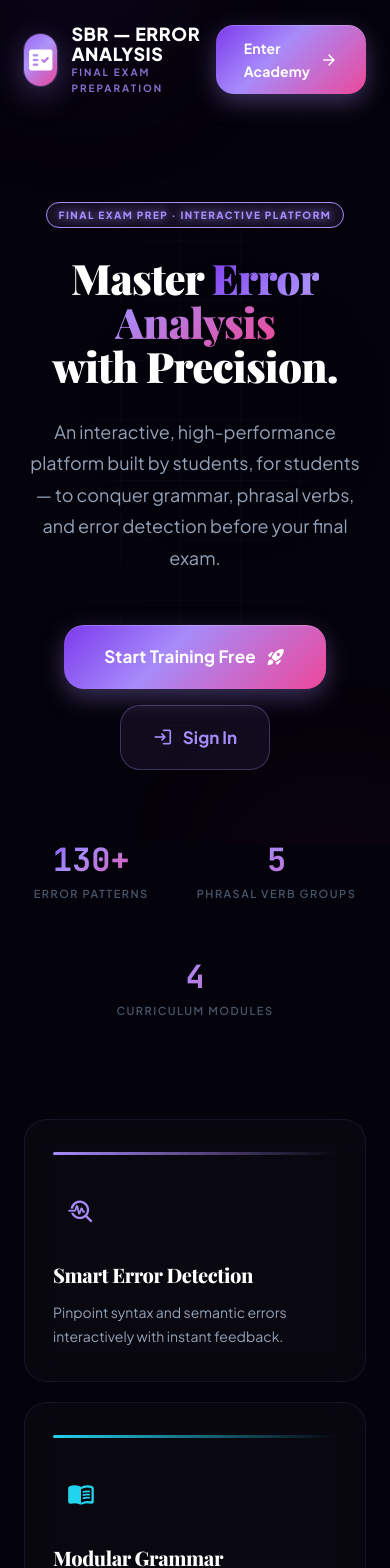
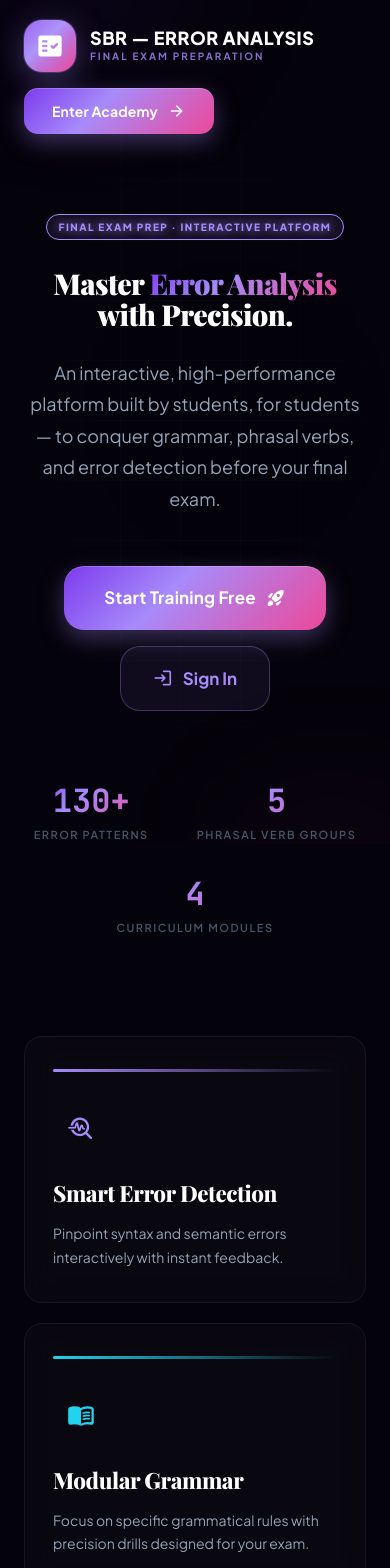
Before and after one commit to aposgda1-stack/SBR-Error-Analysis, a Next.js app: page / in a window 390 px wide. Shown: the top 1568 px of the page. Built offline with nearby package versions, Linux system fonts and the light colour scheme; a web font is replaced by a local one.

Commit message:
style: comprehensive mobile responsiveness overhaul across all pages

```diff
--- a/src/app/arena/grammar/page.js
+++ b/src/app/arena/grammar/page.js
@@ -155,7 +155,7 @@ export default function GrammarArena() {
               {!completed ? (
                 <div className="animate-fade-in">
                   <div style={{ fontSize: 11, color: 'var(--text-muted)', fontWeight: 800, marginBottom: 24, textTransform: 'uppercase', letterSpacing: 2 }}>Drill {currentIndex + 1} of {drills.length}</div>
-                  <p style={{ fontSize: 22, fontWeight: 600, marginBottom: 48, lineHeight: 1.5, direction: 'ltr' }}>&ldquo;{drills[currentIndex].sentence}&rdquo;</p>
+                  <p style={{ fontSize: 'clamp(18px, 5vw, 22px)', fontWeight: 600, marginBottom: 48, lineHeight: 1.5, direction: 'ltr' }}>&ldquo;{drills[currentIndex].sentence}&rdquo;</p>
                   <div style={{ display: 'grid', gridTemplateColumns: '1fr 1fr', gap: 16 }}>
                     <button onClick={() => handleAnswer(true)} className="premium-btn" style={{ background: 'rgba(0, 230, 118, 0.15)', color: 'var(--success)', border: '1px solid var(--success)' }}>TRUE</button>
                     <button onClick={() => handleAnswer(false)} className="premium-btn" style={{ background: 'rgba(255, 82, 82, 0.15)', color: 'var(--error)', border: '1px solid var(--error)' }}>FALSE</button>
--- a/src/app/arena/phrasal/page.js
+++ b/src/app/arena/phrasal/page.js
@@ -91,7 +91,7 @@ export default function PhrasalArena() {
                 <div className="animate-fade-in" key={index}>
                   <div style={{ fontSize: 11, color: 'var(--text-muted)', fontWeight: 800, marginBottom: 32, textTransform: 'uppercase', letterSpacing: 2 }}>Verb {index + 1} of {currentPhrasals.length}</div>
 
-                  <div style={{ fontSize: 36, fontWeight: 800, color: 'var(--accent)', marginBottom: 8, letterSpacing: -1 }}>{current.verb}</div>
+                  <div style={{ fontSize: 'clamp(24px, 8vw, 36px)', fontWeight: 800, color: 'var(--accent)', marginBottom: 8, letterSpacing: -1 }}>{current.verb}</div>
                   <p style={{ fontSize: 12, color: 'var(--text-muted)', marginBottom: 48, fontWeight: 600, textTransform: 'uppercase' }}>Root: {activeRoot}</p>
 
                   {showAnswer ? (
--- a/src/app/dashboard/page.js
+++ b/src/app/dashboard/page.js
@@ -67,7 +67,7 @@ export default function Dashboard() {
           <div style={{
             background: 'rgba(167,139,250,0.04)',
             border: '1px solid rgba(167,139,250,0.12)',
-            borderRadius: 28, padding: '28px 24px',
+            borderRadius: 28, padding: '24px 20px',
             position: 'relative', overflow: 'hidden'
           }}>
             {/* Top aurora */}
@@ -145,8 +145,8 @@ export default function Dashboard() {
         </div>
 
         {/* === STATS ROW === */}
-        <div style={{ display: 'grid', gridTemplateColumns: 'repeat(3, 1fr)', gap: 12, marginBottom: 36 }}
-          className="animate-slide-up"
+        <div style={{ display: 'grid', gridTemplateColumns: 'repeat(3, 1fr)', gap: 10, marginBottom: 36 }}
+          className="animate-slide-up mobile-stack"
         >
           {[
             { label: 'Sessions', val: stats.done, icon: 'auto_stories', color: 'var(--secondary)', bg: 'rgba(34,211,238,0.08)' },
--- a/src/app/globals.css
+++ b/src/app/globals.css
@@ -397,3 +397,66 @@ h1, h2, h3, h4, .premium-font {
   -webkit-text-fill-color: transparent;
   background-clip: text;
 }
+
+/* ==============================
+   RESPONSIVE (MOBILE OPTIMIZATION)
+   ============================== */
+
+@media (max-width: 768px) {
+  :root {
+    --glass-blur: 16px;
+  }
+
+  body {
+    font-size: 14px;
+  }
+
+  .glass-panel {
+    border-radius: 20px;
+    padding: 20px !important;
+  }
+
+  .glass-card {
+    border-radius: 18px;
+  }
+
+  h1 { font-size: 2.2rem !important; }
+  h2 { font-size: 1.8rem !important; }
+  h3 { font-size: 1.4rem !important; }
+
+  .premium-btn {
+    padding: 12px 20px;
+    font-size: 14px;
+    border-radius: 14px;
+  }
+
+  .premium-input {
+    padding: 12px 15px;
+    font-size: 14px;
+    border-radius: 12px;
+  }
+
+  /* Grid fixes */
+  .mobile-stack {
+    grid-template-columns: 1fr !important;
+  }
+
+  .mobile-padding {
+    padding: 16px !important;
+  }
+
+  .mobile-hide {
+    display: none !important;
+  }
+
+  /* Adjust spacing */
+  main {
+    padding-bottom: 90px !important;
+  }
+}
+
+/* Extra small devices */
+@media (max-width: 480px) {
+  h1 { font-size: 1.8rem !important; }
+  .glass-panel { padding: 16px !important; }
+}
--- a/src/app/page.js
+++ b/src/app/page.js
@@ -78,7 +78,7 @@ export default function LandingPage() {
           transition={{ duration: 0.8, ease: [0.16, 1, 0.3, 1] }}
           style={{
             display: 'flex', justifyContent: 'space-between', alignItems: 'center',
-            padding: '24px 0', marginBottom: 60
+            padding: '20px 0', marginBottom: 40, flexWrap: 'wrap', gap: 16
           }}
         >
           <div style={{ display: 'flex', alignItems: 'center', gap: 14 }}>
@@ -197,7 +197,7 @@ export default function LandingPage() {
             initial={{ opacity: 0 }}
             animate={{ opacity: 1 }}
             transition={{ delay: 0.9, duration: 0.8 }}
-            style={{ display: 'flex', justifyContent: 'center', gap: 48, marginTop: 64, flexWrap: 'wrap' }}
+            style={{ display: 'flex', justifyContent: 'center', gap: '24px 48px', marginTop: 64, flexWrap: 'wrap' }}
           >
             {[
               { val: '130+', label: 'Error Patterns' },
--- a/src/app/stats/page.js
+++ b/src/app/stats/page.js
@@ -82,7 +82,7 @@ export default function StatsPage() {
         {/* Tab Content */}
         <div className="animate-slide-up">
           {activeTab === 'overview' && (
-            <div style={{ display: 'grid', gridTemplateColumns: '1fr 1fr', gap: 16 }}>
+            <div style={{ display: 'grid', gridTemplateColumns: '1fr 1fr', gap: 16 }} className="mobile-stack">
               <StatCard label="Global Rank" val={`#${user.rank || 'N/A'}`} icon="workspace_premium" color="var(--primary)" />
               <StatCard label="Total XP" val={user.xp || 0} icon="bolt" color="var(--secondary)" />
               <StatCard label="Current Level" val={Math.floor((user.xp || 0) / 100) + 1} icon="upgrade" color="var(--success)" />
--- a/src/app/training/page.js
+++ b/src/app/training/page.js
@@ -62,7 +62,7 @@ export default function TrainingPage() {
 
       <div style={{ padding: '32px 20px', maxWidth: 800, margin: '0 auto' }}>
         <div className="animate-slide-up" style={{ marginBottom: 40 }}>
-          <h2 style={{ fontSize: 32, fontWeight: 800, color: 'white', marginBottom: 12 }}>Curriculum Hub</h2>
+          <h2 style={{ fontSize: 'clamp(24px, 8vw, 32px)', fontWeight: 800, color: 'white', marginBottom: 12 }}>Curriculum Hub</h2>
 
           {/* Search Bar */}
           <div style={{ position: 'relative', marginTop: 24 }}>
--- a/src/components/MistakesExercise.js
+++ b/src/components/MistakesExercise.js
@@ -240,7 +240,7 @@ export default function MistakesExercise({ data, startIndex = 0, onComplete }) {
                   border: border,
                   padding: '4px 8px',
                   borderRadius: 6,
-                  fontSize: 22,
+                  fontSize: 'clamp(16px, 5vw, 22px)',
                   fontWeight: 600,
                   cursor: step === 1 ? 'pointer' : 'default',
                   transition: '0.2s',
```
Also changed, not shown: src/app/exam/page.js (+5 -5 lines), src/components/TopBar.js (+5 -5 lines).
